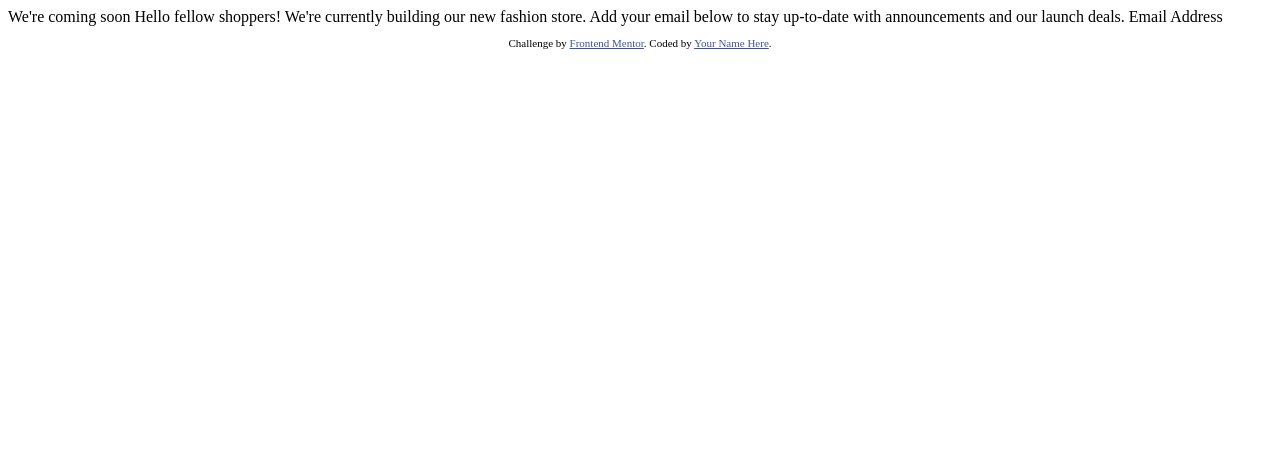
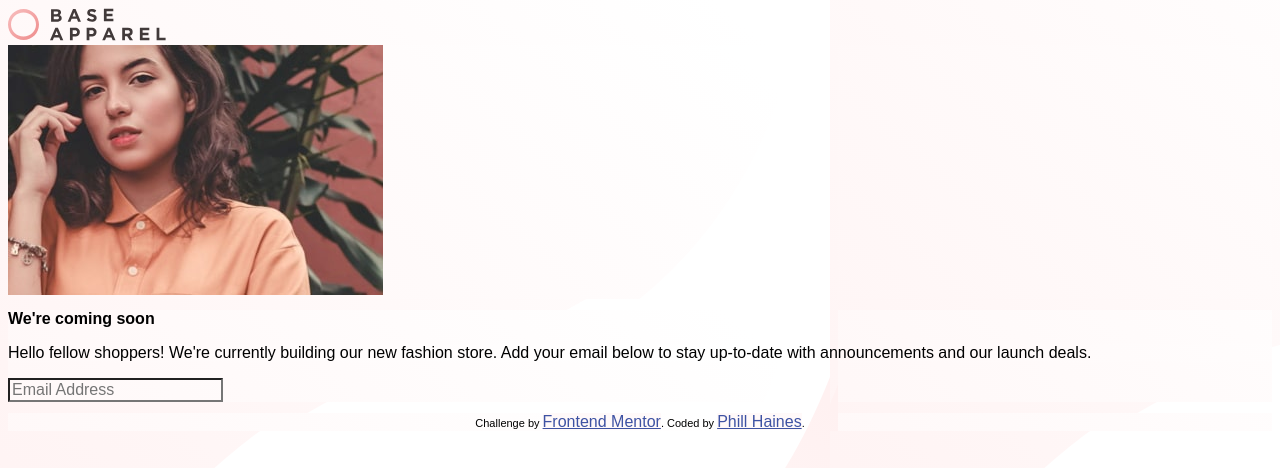
Before and after one commit to omnibitjp/base-apparel-coming-soon-master, a plain HTML site: page index.html in a window 1280 px wide. Drawn offline with Linux system fonts and the light colour scheme; a web font is replaced by a local one.

Commit message:
First edits 06/11

```diff
--- a/index.html
+++ b/index.html
@@ -1,33 +1,46 @@
 <!DOCTYPE html>
 <html lang="en">
+
 <head>
   <meta charset="UTF-8">
   <meta name="viewport" content="width=device-width, initial-scale=1.0"> <!-- displays site properly based on user's device -->
 
   <link rel="icon" type="image/png" sizes="32x32" href="./images/favicon-32x32.png">
+  <link href="https://fonts.google.com/specimen/Josefin+Sans:300,400,600&display=swap" rel="stylesheet">
+  <link rel="stylesheet" href="style.css">
 
   <title>Frontend Mentor | Base Apparel coming soon page</title>
 
-  <!-- Feel free to remove these styles or customise in your own stylesheet 👍 -->
-  <style>
-    .attribution { font-size: 11px; text-align: center; }
-    .attribution a { color: hsl(228, 45%, 44%); }
-  </style>
 </head>
+
 <body>
 
-  We're coming soon
+  <div class="main-container">
+    <div class="logo-container">
+      <img class="logo" src="images/logo.svg" alt="logo">
+    </div>
+    <div class="image-container">
+      <img class="img-mob" src="images/hero-mobile.jpg" alt="Image of model">
+      <img class="img-desktop" src="images/hero-desktop.jpg" alt="Image of model">
+    </div>
+    <div class="text-container">
 
-  Hello fellow shoppers! We're currently building our new fashion store.
-  Add your email below to stay up-to-date with announcements and our launch deals.
+      <h1>We're
+        <span id="title-bot">coming soon</span>
+      </h1>
 
-  Email Address
+      <p>Hello fellow shoppers! We're currently building our new fashion store.
+        Add your email below to stay up-to-date with announcements and our launch deals.</p>
 
+      <input class="email-form" type="email" name="emailaddress" placeholder="Email Address" />
+    </div>
+  </div>
   <footer>
     <p class="attribution">
       Challenge by <a href="https://www.frontendmentor.io?ref=challenge" target="_blank">Frontend Mentor</a>.
-      Coded by <a href="#">Your Name Here</a>.
+      Coded by <a href="#">Phill Haines</a>.
     </p>
   </footer>
 </body>
+
 </html>
--- /dev/null
+++ b/style.css
@@ -0,0 +1,29 @@
+/* colour schemes */
+:root {
+  --de-red: hsl(0, 36%, 70%);
+  --soft-red: hsl(0, 93%, 68%);
+  --grey-red: hsl(0, 6%, 24%);
+}
+
+/* Mobile design */
+* {
+  font-family: "Josefin Sans", sans-serif;
+  font-size: 16px;
+  background: url("images/bg-pattern-desktop.svg");
+}
+
+.img-desktop {
+  display: none;
+}
+
+.attribution {
+  font-size: 11px;
+  text-align: center;
+}
+
+.attribution a {
+  color: hsl(228, 45%, 44%);
+}
+
+/* Desktop design */
+@media screen and (min-width: 778px) {}
```
